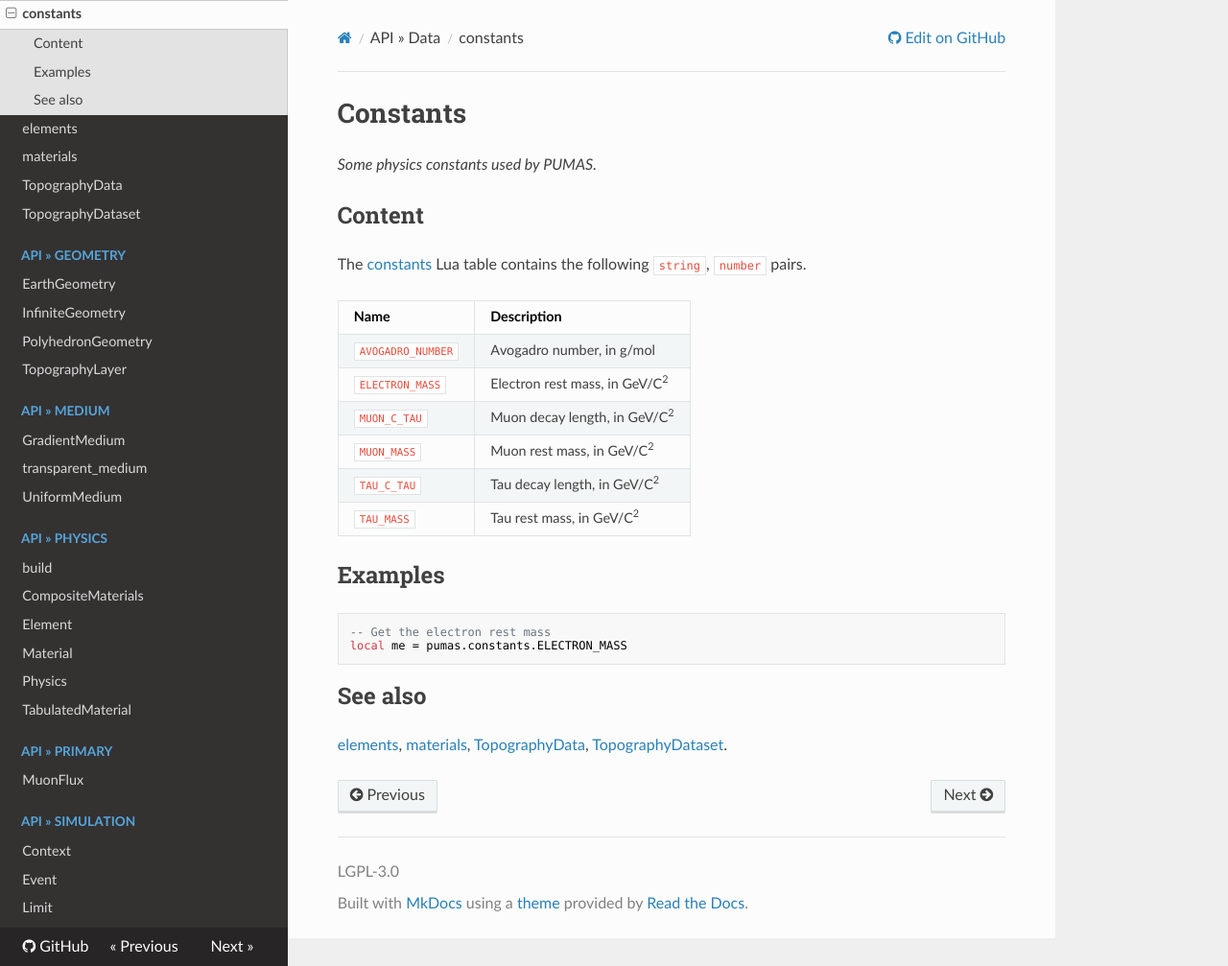
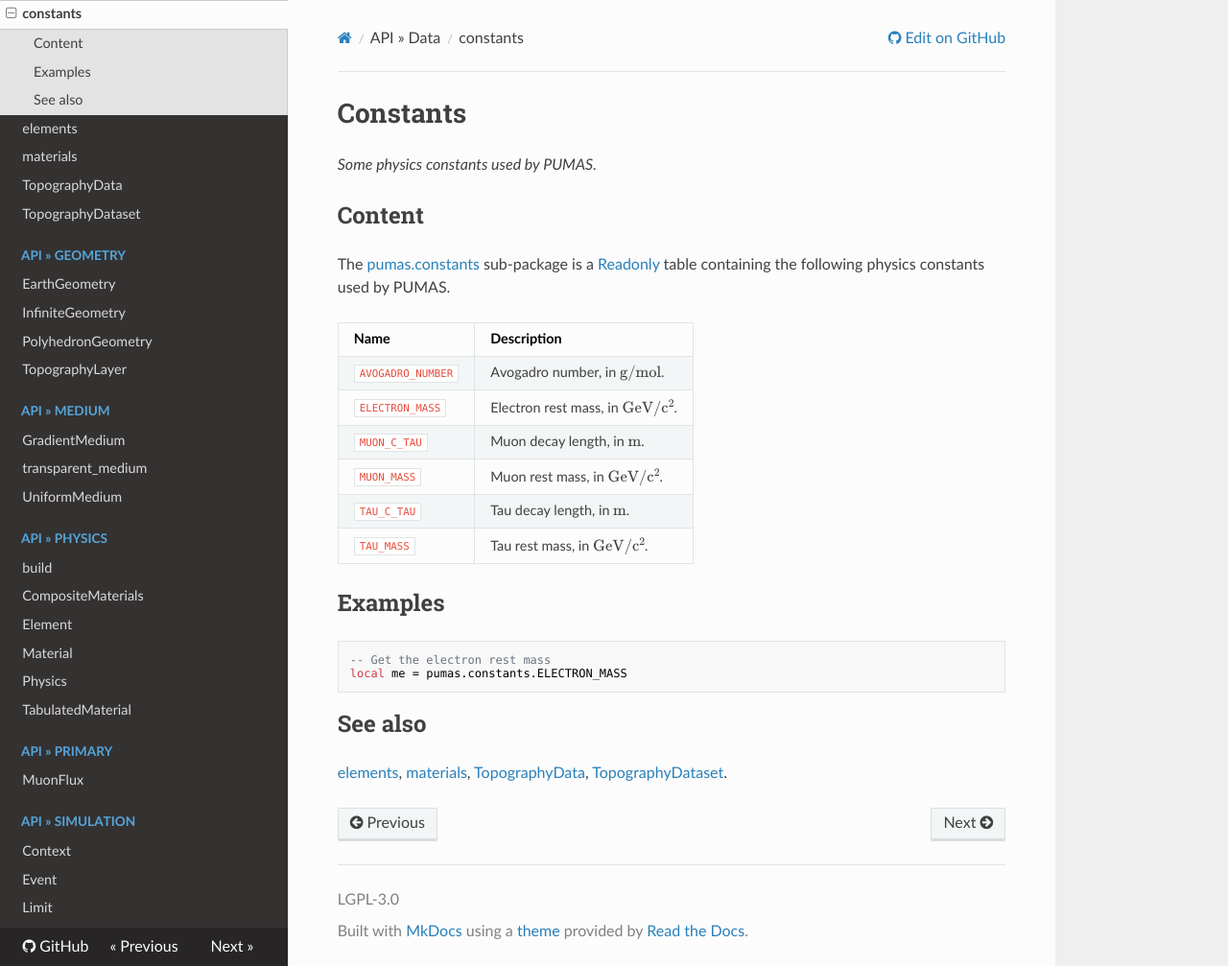
Before and after one commit to niess/pumas-luajit, an MkDocs documentation site: the page built from docs/docs/api/data/constants.md, in a window 1280 px wide and 1007 px high. Shown: the whole window at 96% size. Built offline with MkDocs 1.6.1, drawn with Linux system fonts in a browser that asks for light colours; nearby versions of some CDN libraries; formulas are drawn with MathJax 3.

```diff
--- a/docs/docs/api/data/constants.md
+++ b/docs/docs/api/data/constants.md
@@ -3,17 +3,18 @@
 
 ## Content
 
-The [constants](constants.md) Lua table contains the following `string`,
-`number` pairs.
+The [pumas.constants](constants.md) sub-package is a
+[Readonly](../others/Readonly.md) table containing the following physics
+constants used by PUMAS.
 
 |Name|Description|
 |----|-----------|
-|`AVOGADRO_NUMBER` | Avogadro number, in g/mol |
-|`ELECTRON_MASS`   | Electron rest mass, in GeV/C<sup>2</sup> |
-|`MUON_C_TAU`      | Muon decay length, in GeV/C<sup>2</sup> |
-|`MUON_MASS`       | Muon rest mass, in GeV/C<sup>2</sup> |
-|`TAU_C_TAU`       | Tau decay length, in GeV/C<sup>2</sup> |
-|`TAU_MASS`        | Tau rest mass, in GeV/C<sup>2</sup> |
+|`AVOGADRO_NUMBER` | Avogadro number, in $\text{g}/\text{mol}$. |
+|`ELECTRON_MASS`   | Electron rest mass, in $\text{GeV}/\text{c}^2$. |
+|`MUON_C_TAU`      | Muon decay length, in $\text{m}$. |
+|`MUON_MASS`       | Muon rest mass, in $\text{GeV}/\text{c}^2$. |
+|`TAU_C_TAU`       | Tau decay length, in $\text{m}$. |
+|`TAU_MASS`        | Tau rest mass, in $\text{GeV}/\text{c}^2$. |
 
 ## Examples
 
```
Also changed, not shown: docs/docs/api/data/TopographyData.md (+7 -4 lines), 5 other files.
